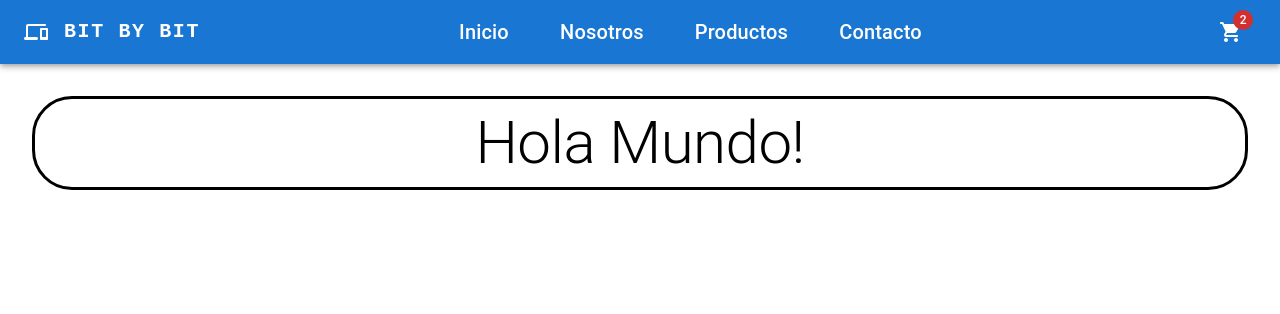
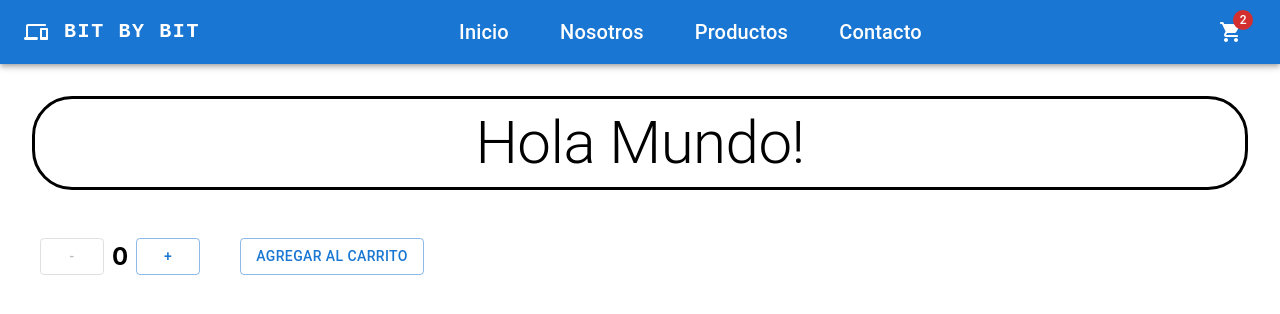
Before and after one commit to MartinAlejo/ProyectoReactJS-Polese, a React (Create React App) app: page / in a window 1280 px wide. Shown: the top 314 px of the page. Built offline with nearby package versions, Linux system fonts and the light colour scheme.

Commit message:
Realizo la actividad número 1, cuya consigna se encuentra en las diapositivas de la clase 5

```diff
--- a/src/App.js
+++ b/src/App.js
@@ -1,3 +1,4 @@
+import { ItemCount } from "./components/ItemCount/ItemCount";
 import { ItemListContainer } from "./components/ItemListContainer/ItemListContainer";
 import {Navbar} from "./components/Navbar/Navbar";
 
@@ -6,6 +7,7 @@ function App() {
     <div className="App">
       <Navbar/>
       <ItemListContainer greeting="Hola Mundo!"/>
+      <ItemCount stockInicial={10} />
     </div>
   );
 }
--- /dev/null
+++ b/src/components/ItemCount/ItemCount.jsx
@@ -0,0 +1,40 @@
+import { Button } from "@mui/material"
+import { useState } from "react"
+
+export const ItemCount = ({stockInicial}) => {
+
+  const [contador, setContador] = useState(0)
+  const [stock, setStock] = useState(stockInicial)
+
+  const restar = () => {
+    if (contador > 0) {
+      setContador( contador - 1 )
+      setStock(stock + 1)
+    }
+  }
+
+  const sumar = () => {
+    if (stock > 0) {
+      setContador( contador + 1 )
+      setStock(stock - 1)
+    }
+  }
+
+  const agregarAlCarrito = () => {
+    console.log(`Se agregaron ${contador} unidades de este producto al carrito`)
+    setContador(0)
+  }
+
+  console.log(stock)
+
+  return (
+    <>
+      <div style={ {display: "flex", alignItems: "center"} }>
+        <Button variant="outlined" onClick={restar} sx={{ml:5, mr: 1}} disabled={contador === 0}>-</Button>
+        <h2>{contador}</h2>
+        <Button variant="outlined" onClick={sumar} sx={{ml: 1, mr: 5}} disabled={stock <= 0}>+</Button>
+        <Button variant="outlined" onClick={agregarAlCarrito}>Agregar al carrito</Button>
+      </div>
+    </>
+  )
+}
```
